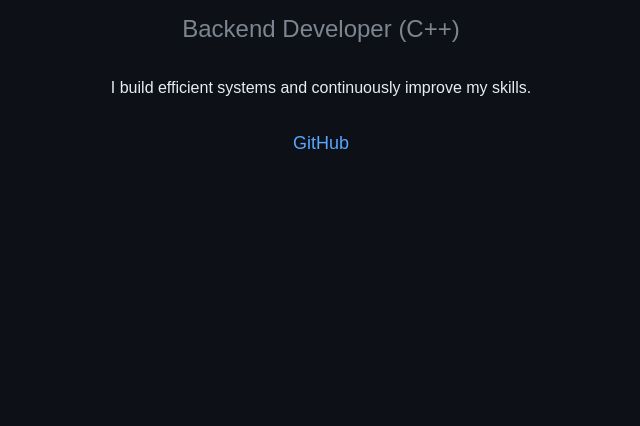
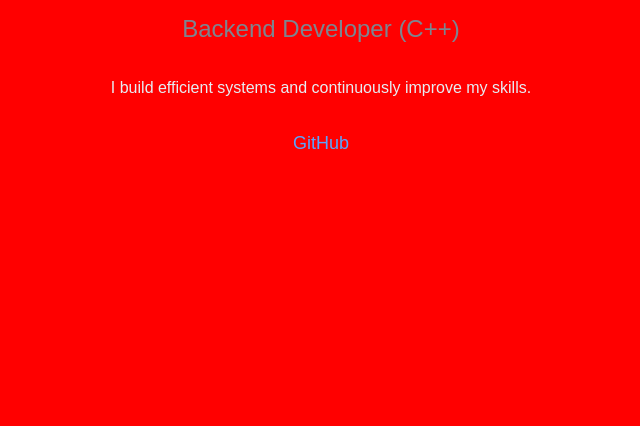
Before and after one commit to Microz-source/michalrozploch-portofolio, a plain HTML site: page index.html in a window 1280 px wide. Shown: the part 374-800 px from the top of the page, without its empty margins (319-959 px from the left). Drawn offline with Linux system fonts and the light colour scheme.

Commit message:
Change background color to red

```diff
--- a/style.css
+++ b/style.css
@@ -1,5 +1,5 @@
 body {
-    background-color: #0d1117;
+    background-color: red;
     color: #e6edf3;
     font-family: Arial, sans-serif;
 
```
